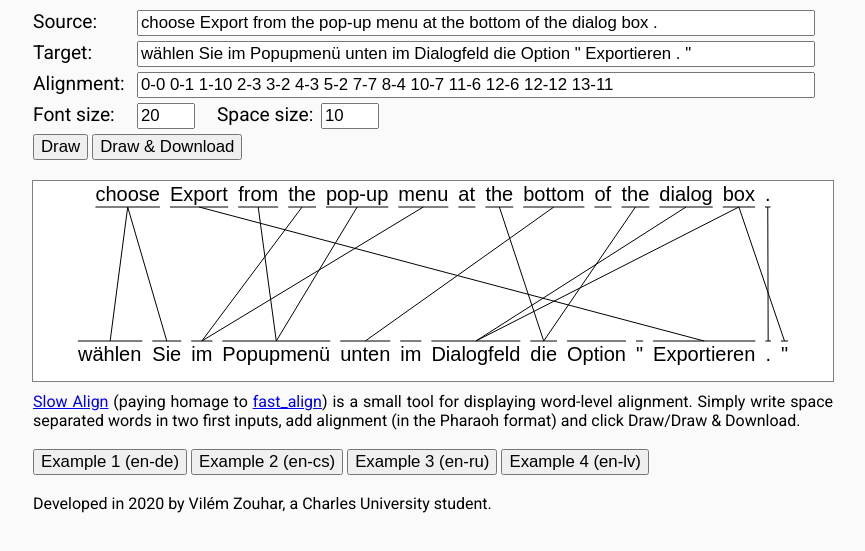
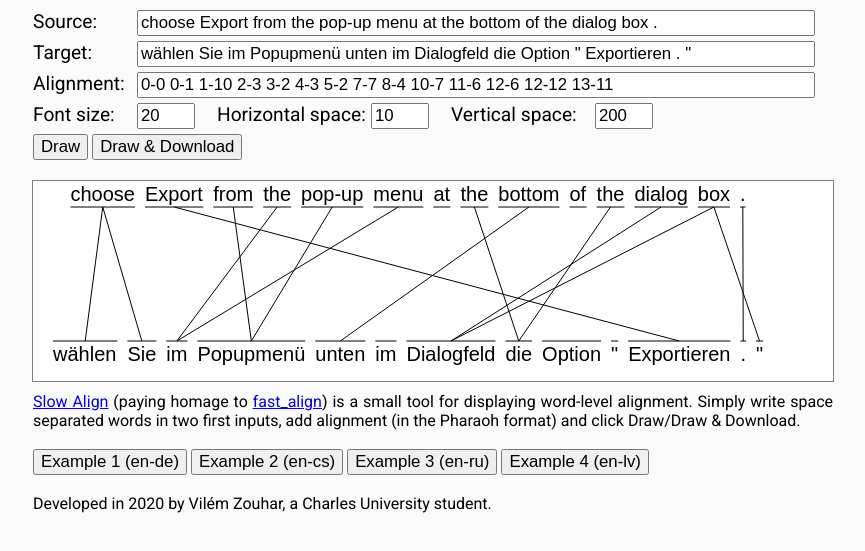
Before and after one commit to zouharvi/SlowAlignDisplayer, a website built with webpack: page web/index.html in a window 1280 px wide. Shown: the part 119-670 px from the top of the page, without its empty margins (207-1072 px from the left). Built offline with nearby package versions, Linux system fonts and the light colour scheme.

Commit message:
add vertical spacing option, dynamic box size

```diff
--- a/package.json
+++ b/package.json
@@ -8,8 +8,8 @@
     "typescript": "^3.8.2"
   },
   "devDependencies": {
-    "webpack": "^4.41.6",
-    "webpack-cli": "^3.3.11"
+    "webpack": "^4.44.2",
+    "webpack-cli": "^3.3.12"
   },
   "scripts": {
     "test": "echo \"Error: no test specified\" && exit 1",
--- a/src/main.ts
+++ b/src/main.ts
@@ -4,8 +4,10 @@ var srcText: HTMLInputElement = <any>document.getElementById('src')
 var tgtText: HTMLInputElement = <any>document.getElementById('tgt')
 var alnText: HTMLInputElement = <any>document.getElementById('aln')
 var fontSize: HTMLInputElement = <any>document.getElementById('fontsize')
-var spaceSize: HTMLInputElement = <any>document.getElementById('spacesize')
+var h_space: HTMLInputElement = <any>document.getElementById('h_space')
+var v_space: HTMLInputElement = <any>document.getElementById('v_space')
 var getsvg: HTMLAnchorElement = <HTMLAnchorElement>document.getElementById('getsvg')
+var prevWindowWidth: number = 800
 
 function drawSVG() {
     let serializer = new XMLSerializer();
@@ -51,40 +53,43 @@ function parseAlignment(): { [id: number]: Array<number> } {
     return out
 }
 
+// computes text width
 function getWidth(t1: string) {
     let srcTokens = tokenize(t1)
-    let spaceSizeN = parseInt(spaceSize.value)
+    let h_spaceN = parseInt(h_space.value)
+    let v_spaceN = parseInt(v_space.value)
     let prevEndX = 0
     for (let i = 0; i < srcTokens.length; i++) {
         let t1el: SVGTextElement = <SVGTextElement>document.createElementNS(svgns, 'text')
         t1el.setAttributeNS(null, 'x', prevEndX.toString())
-        t1el.setAttributeNS(null, 'y', (200 - 20).toString())
+        t1el.setAttributeNS(null, 'y', (v_spaceN - 20).toString())
         t1el.setAttributeNS(null, 'font-size', fontSize.value)
         t1el.setAttributeNS(null, 'font-family', 'sans-serif')
         t1el.textContent = srcTokens[i]
         svg.appendChild(t1el)
-        prevEndX += t1el.getBBox().width + spaceSizeN
+        prevEndX += t1el.getBBox().width + h_spaceN
     }
     // clear screen
     svg.innerHTML = ''
-    return prevEndX - spaceSizeN
+    return prevEndX - h_spaceN
 }
 
 function addTexts(t1: string, t2: string) {
     let srcTokens = tokenize(t1)
     let tgtTokens = tokenize(t2)
-    let spaceSizeN = parseInt(spaceSize.value)
+    let h_spaceN = parseInt(h_space.value)
+    let v_spaceN = parseInt(v_space.value)
     let fontSizeN = parseInt(fontSize.value)
     let prevEndX = 0;
-    let offsetXsrc = (800 - getWidth(t1)) / 2
-    let offsetXtgt = (800 - getWidth(t2)) / 2
+    let offsetXsrc = fontSizeN + Math.max(0, (getWidth(t2)-getWidth(t1))/2) // approximated using font size
+    let offsetXtgt = fontSizeN + Math.max(0, (getWidth(t1)-getWidth(t2))/2) // approximated using font size
 
     // startX and endX
     let tgtBounds = new Array<[number, number]>()
     for (let i = 0; i < tgtTokens.length; i++) {
         let t1el: SVGTextElement = <SVGTextElement>document.createElementNS(svgns, 'text')
         t1el.setAttributeNS(null, 'x', (prevEndX + offsetXtgt).toString())
-        t1el.setAttributeNS(null, 'y', (200 - fontSizeN).toString())
+        t1el.setAttributeNS(null, 'y', (v_spaceN - fontSizeN).toString())
         t1el.setAttributeNS(null, 'font-size', fontSizeN.toString())
         t1el.setAttributeNS(null, 'font-family', 'sans-serif')
         t1el.textContent = tgtTokens[i]
@@ -94,14 +99,15 @@ function addTexts(t1: string, t2: string) {
         let t2el: SVGLineElement = <SVGLineElement>document.createElementNS(svgns, 'line')
         t2el.setAttributeNS(null, 'x1', (prevEndX + offsetXtgt).toString())
         t2el.setAttributeNS(null, 'x2', (prevEndX + offsetXtgt + t1el.getBBox().width).toString())
-        t2el.setAttributeNS(null, 'y1', (200 - fontSizeN * 2.0).toString())
-        t2el.setAttributeNS(null, 'y2', (200 - fontSizeN * 2.0).toString())
+        t2el.setAttributeNS(null, 'y1', (v_spaceN  - fontSizeN * 2.0).toString())
+        t2el.setAttributeNS(null, 'y2', (v_spaceN - fontSizeN * 2.0).toString())
         t2el.setAttributeNS(null, 'style', 'stroke:black; width:8')
         svg.appendChild(t2el)
 
-        tgtBounds.push([prevEndX + offsetXtgt + t1el.getBBox().width / 2, 200 - fontSizeN * 2.0])
-        prevEndX += t1el.getBBox().width + spaceSizeN
+        tgtBounds.push([prevEndX + offsetXtgt + t1el.getBBox().width / 2, v_spaceN - fontSizeN * 2.0])
+        prevEndX += t1el.getBBox().width + h_spaceN
     }
+    let tgtWidth = prevEndX
 
     prevEndX = 0
     let alignment = parseAlignment()
@@ -133,13 +139,19 @@ function addTexts(t1: string, t2: string) {
             svg.appendChild(t3el)
         }
 
-        prevEndX += t1el.getBBox().width + spaceSizeN
+        prevEndX += t1el.getBBox().width + h_spaceN
     }
+    let newWidth = Math.max(tgtWidth, prevEndX) + fontSizeN
+    return [newWidth, v_spaceN];
 }
 
 function doDraw() {
     svg.innerHTML = ''
-    addTexts(srcText.value, tgtText.value)
+    let [newWidth, newHeight] = addTexts(srcText.value, tgtText.value)
+    // set the new dimensions of the svg box
+    getsvg.style.height = newHeight + 'px'
+    getsvg.style.width = newWidth + 'px'
+
     drawSVG()
 }
 
--- a/web/index.html
+++ b/web/index.html
@@ -28,9 +28,13 @@
             <div>Font size:</div>
             <input style='width: 50px' id='fontsize' type='number' value='20'>
         </div>
-        <div class='control_input_text' style='width: 180px;'>
-            <div>Space size:</div>
-            <input style='width: 50px' id='spacesize' type='number' value='10'>
+        <div class='control_input_text' style='width: 230px;'>
+            <div style='width: 150px;'>Horizontal space:</div>
+            <input style='width: 50px' id='h_space' type='number' value='10'>
+        </div>
+        <div class='control_input_text' style='width: 230px;'>
+            <div style='width: 140px;'>Vertical space:</div>
+            <input style='width: 50px' id='v_space' type='number' value='200'>
         </div>
         <br>
         <input id='dodraw' type='button' value='Draw'>
--- a/web/style.css
+++ b/web/style.css
@@ -10,7 +10,8 @@ h1 {
     margin-left: auto;
     margin-right: auto;
     display: block;
-    width: 800px;
+    min-width: 800px;
+    min-height: 100px;
     height: 200px;
     border: 1px solid gray;
     background-color: white;
```
Also changed, not shown: 1 other file.
